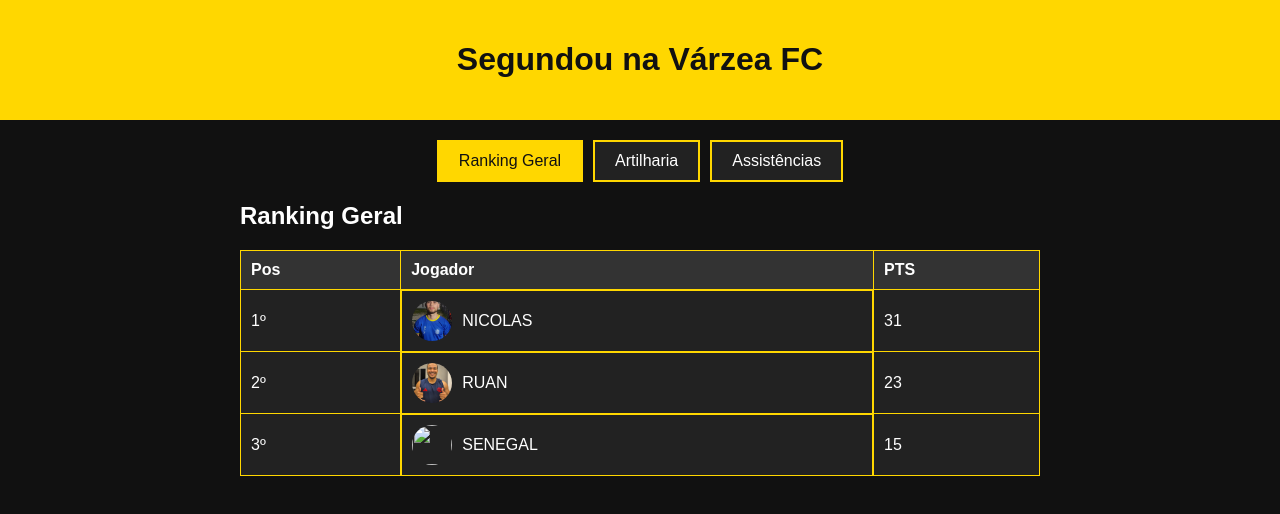
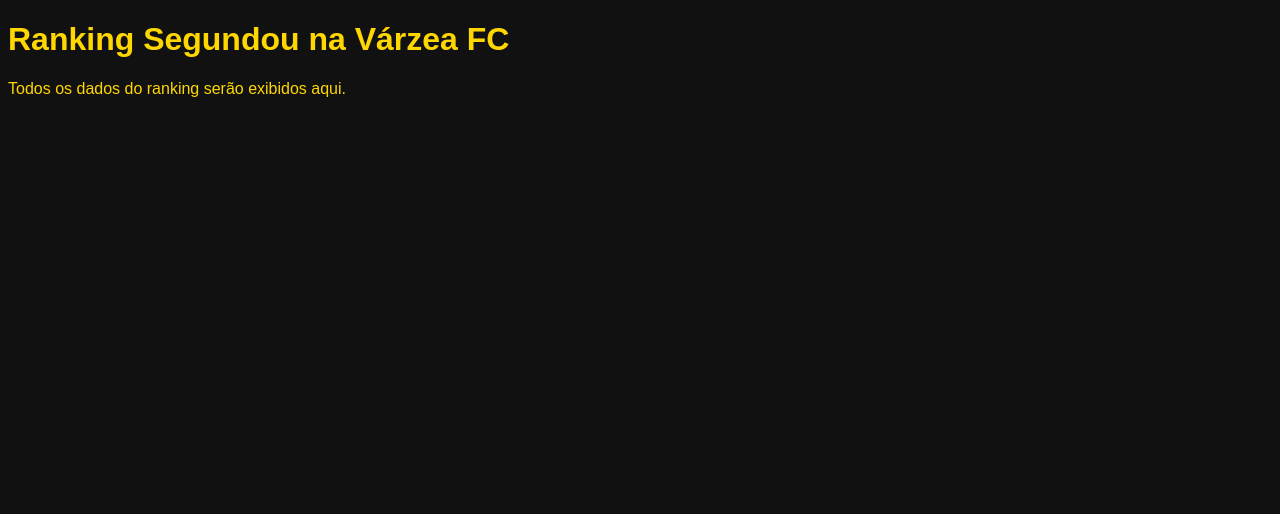
Before and after one commit to ricksonmendonca/segundounavarzea, a plain HTML site: page index.html in a window 1280 px wide. Drawn offline with Linux system fonts and the light colour scheme.

Commit message:
Add files via upload

```diff
--- a/index.html
+++ b/index.html
@@ -1,116 +1,13 @@
-
 <!DOCTYPE html>
-<html lang="pt-br">
+<html lang="pt-BR">
 <head>
     <meta charset="UTF-8">
     <title>Segundou na Várzea FC</title>
-    <style>
-        body {
-            font-family: Arial, sans-serif;
-            background-color: #111;
-            color: #fff;
-            margin: 0;
-            padding: 0;
-        }
-        header {
-            text-align: center;
-            padding: 20px;
-            background-color: #FFD700;
-            color: #111;
-        }
-        .tabs {
-            display: flex;
-            justify-content: center;
-            margin-top: 20px;
-        }
-        .tab {
-            padding: 10px 20px;
-            cursor: pointer;
-            background-color: #222;
-            color: #fff;
-            margin: 0 5px;
-            border: 2px solid #FFD700;
-        }
-        .tab.active {
-            background-color: #FFD700;
-            color: #111;
-        }
-        .content {
-            display: none;
-            margin: 20px auto;
-            width: 90%;
-            max-width: 800px;
-        }
-        .content.active {
-            display: block;
-        }
-        table {
-            width: 100%;
-            border-collapse: collapse;
-            background-color: #222;
-        }
-        th, td {
-            border: 1px solid #FFD700;
-            padding: 10px;
-            text-align: left;
-        }
-        th {
-            background-color: #333;
-        }
-        .player-img {
-            width: 40px;
-            height: 40px;
-            object-fit: cover;
-            border-radius: 50%;
-            margin-right: 10px;
-        }
-        .player {
-            display: flex;
-            align-items: center;
-        }
-    </style>
+    <link rel="stylesheet" href="style.css">
 </head>
 <body>
-    <header>
-        <h1>Segundou na Várzea FC</h1>
-    </header>
-    <div class="tabs">
-        <div class="tab active" onclick="showTab('geral')">Ranking Geral</div>
-        <div class="tab" onclick="showTab('gols')">Artilharia</div>
-        <div class="tab" onclick="showTab('assistencias')">Assistências</div>
-    </div>
-    <div id="geral" class="content active">
-        <h2>Ranking Geral</h2>
-        <table>
-            <tr><th>Pos</th><th>Jogador</th><th>PTS</th></tr>
-            <tr><td>1º</td><td class="player"><img src="img/Nicolas.jpeg" class="player-img">NICOLAS</td><td>31</td></tr>
-            <tr><td>2º</td><td class="player"><img src="img/Ruan.jpeg" class="player-img">RUAN</td><td>23</td></tr>
-            <tr><td>3º</td><td class="player"><img src="img/SENEGAL.png" class="player-img">SENEGAL</td><td>15</td></tr>
-        </table>
-    </div>
-    <div id="gols" class="content">
-        <h2>Artilharia</h2>
-        <table>
-            <tr><th>Pos</th><th>Jogador</th><th>Gols</th></tr>
-            <tr><td>1º</td><td class="player"><img src="img/Nicolas.jpeg" class="player-img">NICOLAS</td><td>10</td></tr>
-            <tr><td>2º</td><td class="player"><img src="img/Ruan.jpeg" class="player-img">RUAN</td><td>8</td></tr>
-        </table>
-    </div>
-    <div id="assistencias" class="content">
-        <h2>Assistências</h2>
-        <table>
-            <tr><th>Pos</th><th>Jogador</th><th>Assistências</th></tr>
-            <tr><td>1º</td><td class="player"><img src="img/RICKSON.png" class="player-img">RICKSON</td><td>6</td></tr>
-            <tr><td>2º</td><td class="player"><img src="img/Thales.jpeg" class="player-img">THALLES</td><td>5</td></tr>
-        </table>
-    </div>
-    <script>
-        function showTab(tabId) {
-            document.querySelectorAll('.tab').forEach(t => t.classList.remove('active'));
-            document.querySelectorAll('.content').forEach(c => c.classList.remove('active'));
-            document.querySelector('.tab[onclick="showTab(\'' + tabId + '\')"]').classList.add('active');
-            document.getElementById(tabId).classList.add('active');
-        }
-    </script>
+    <h1>Ranking Segundou na Várzea FC</h1>
+    <div id="app">[Ranking carregando...]</div>
+    <script src="script.js"></script>
 </body>
 </html>
--- a/script.js
+++ b/script.js
@@ -1,12 +1,2 @@
-fetch("ranking.json")
-  .then(response => response.json())
-  .then(data => {
-    const container = document.getElementById("ranking");
-    container.innerHTML = "<h2>Ranking Geral</h2>";
-    let tabela = "<table><tr><th>Jogador</th><th>PTS</th></tr>";
-    data.forEach(j => {
-      tabela += `<tr><td>${j.nome}</td><td>${j.pts}</td></tr>`;
-    });
-    tabela += "</table>";
-    container.innerHTML += tabela;
-  });
+
+document.getElementById('app').innerText = "Todos os dados do ranking serão exibidos aqui.";
--- a/style.css
+++ b/style.css
@@ -1,21 +1,6 @@
+
 body {
-  font-family: Arial, sans-serif;
-  background-color: #000;
-  color: #FFD700;
-  padding: 20px;
+    font-family: sans-serif;
+    background-color: #111;
+    color: #ffd700;
 }
-header {
-  background: #FFD700;
-  color: black;
-  padding: 10px;
-  text-align: center;
-}
-nav a {
-  color: black;
-  margin: 10px;
-  text-decoration: none;
-  font-weight: bold;
-}
-textarea {
-  width: 100%;
-}
```
Also changed, not shown: img/Alvaro.jpeg (added), img/Berenger.jpeg (added), img/Denys.jpeg (added), img/Guerron.jpeg (added), img/João Marcos.jpeg (added), img/Kevin.jpeg (added), img/Marcelinho.jpg (added), img/Muniz.jpeg (added), img/Ney.jpeg (added), img/Paulinho.jpeg (added), img/Pelanca.jpeg (added), img/Senegal.jpg (added), img/Yago.jpeg (added), img/fiuza.jpeg (added), 3 more files.
